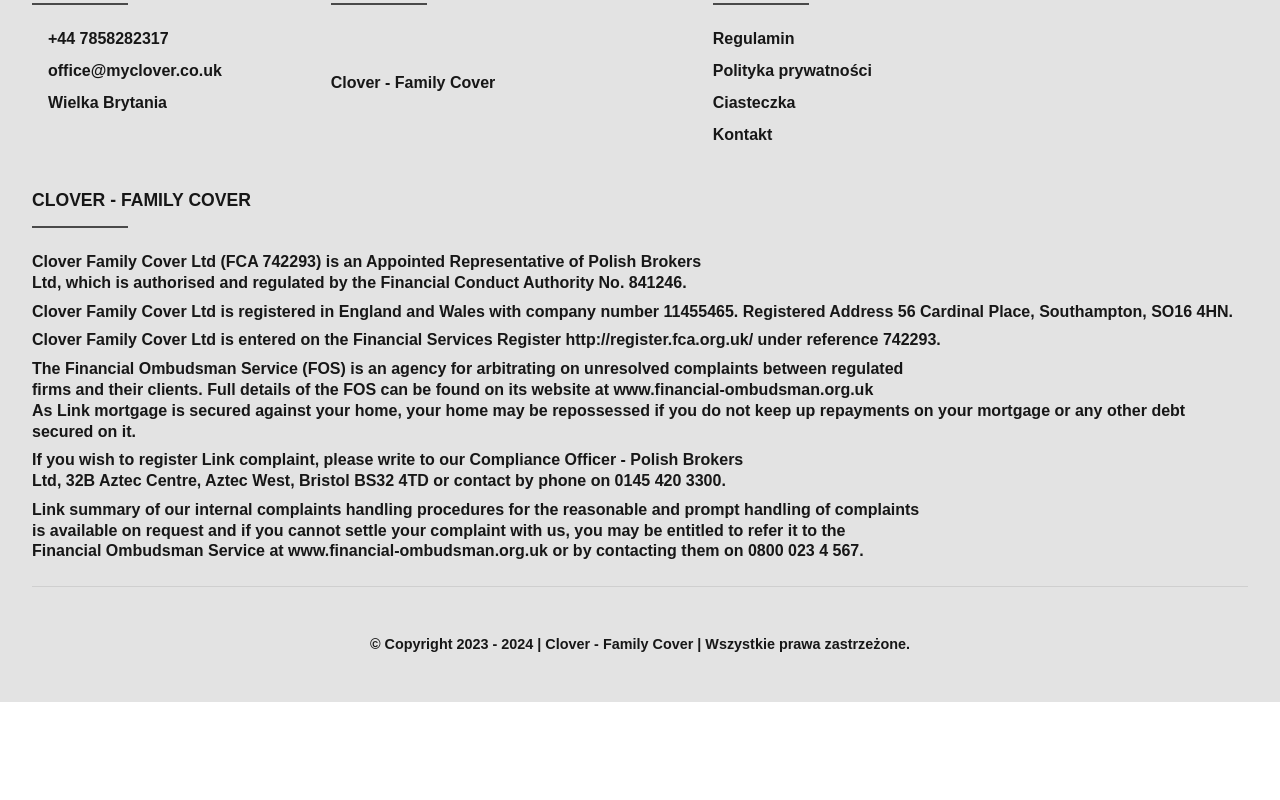
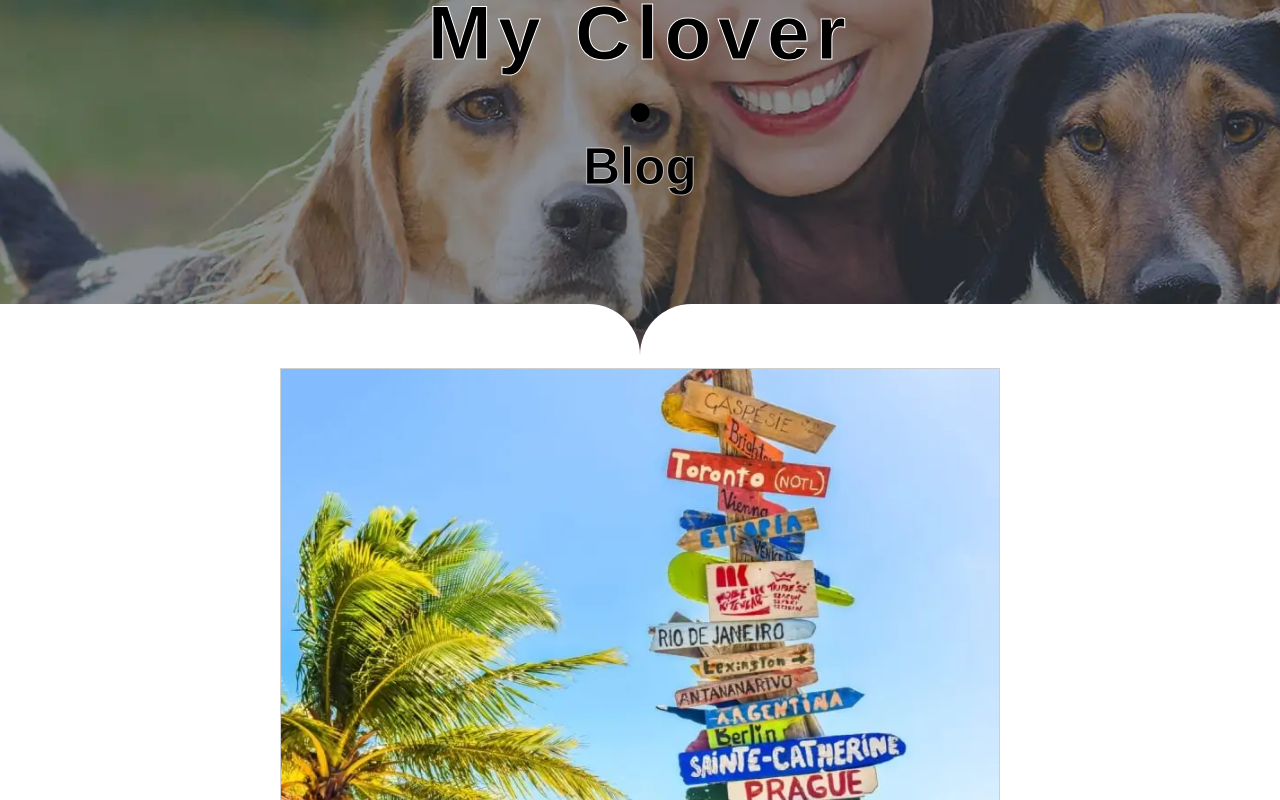
Before and after one commit to TZ-fn/MyClover, a React (Vite) app: page /blog in a window 1280 px wide. Shown: the part 220-1020 px from the top of the page. Before the commit the page ends 922 px from the top, so only its background shows below. Built offline with nearby package versions, Linux system fonts and the light colour scheme; some icons are missing; a web font is replaced by a local one.

Commit message:
feat: add the blog page and its content

```diff
--- /dev/null
+++ b/src/components/BlogPostsGallery/BlogPostsGallery.module.scss
@@ -0,0 +1,13 @@
+.blogPostsGalleryContainer {
+  display: flex;
+  align-items: center;
+  justify-content: space-around;
+  flex-wrap: wrap;
+  padding: 0 4vw 4vw 4vw;
+  gap: 3rem;
+  margin: auto;
+
+  a {
+    align-self: stretch;
+  }
+}
--- /dev/null
+++ b/src/components/BlogPostsGallery/BlogPostsGallery.tsx
@@ -0,0 +1,23 @@
+import useTranslation from "hooks/useTranslation";
+import styles from "./BlogPostsGallery.module.scss";
+import mainPostsData from "assets/mainPostsData";
+import PostsGalleryItem from "components/PostsGallery/PostsGalleryItem/PostsGalleryItem";
+
+export default function BlogPostsGallery() {
+  const [translation] = useTranslation();
+
+  return (
+    <div className={styles.blogPostsGalleryContainer}>
+      {translation.pages.posts.map((post, index) => {
+        return (
+          <PostsGalleryItem
+            miniature={mainPostsData[index]?.miniature}
+            descriptionHeader={post.descriptionHeader}
+            description={post.description}
+            link={mainPostsData[index]!.link}
+          />
+        );
+      })}
+    </div>
+  );
+}
--- a/src/pages/BlogPage/BlogPage.tsx
+++ b/src/pages/BlogPage/BlogPage.tsx
@@ -1,5 +1,15 @@
+import BlogPostsGallery from "components/BlogPostsGallery/BlogPostsGallery";
+import ImageDivider from "components/ImageDivider/ImageDivider";
+import ImageHeader from "components/ImageHeader/ImageHeader";
+
 function BlogPage() {
-  return <>Blog Page</>;
+  return (
+    <>
+      <ImageHeader pageName={"Blog"} backgroundImage="src/assets/blog.webp" />
+      <ImageDivider isUpwards={false} />
+      <BlogPostsGallery />
+    </>
+  );
 }
 
 export default BlogPage;
```
Also changed, not shown: src/assets/blog.webp (added).
